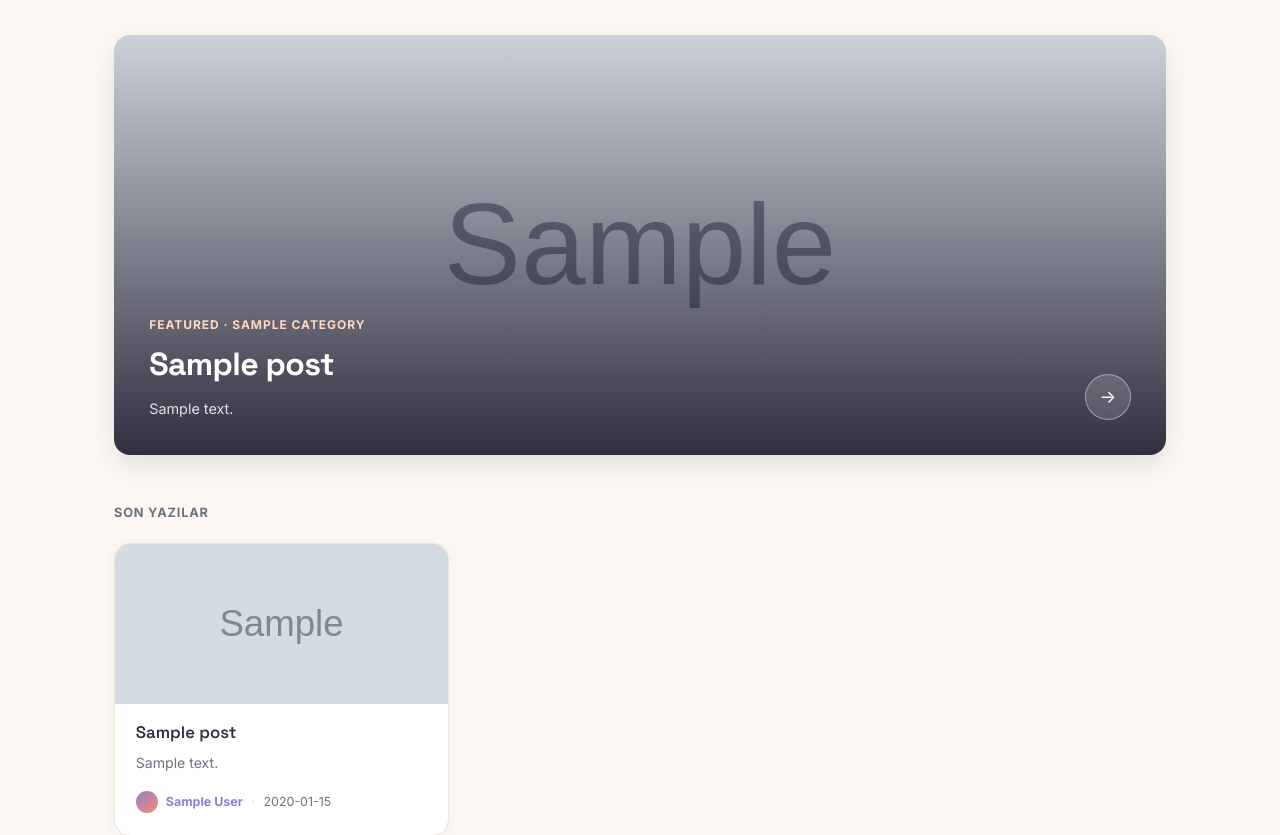
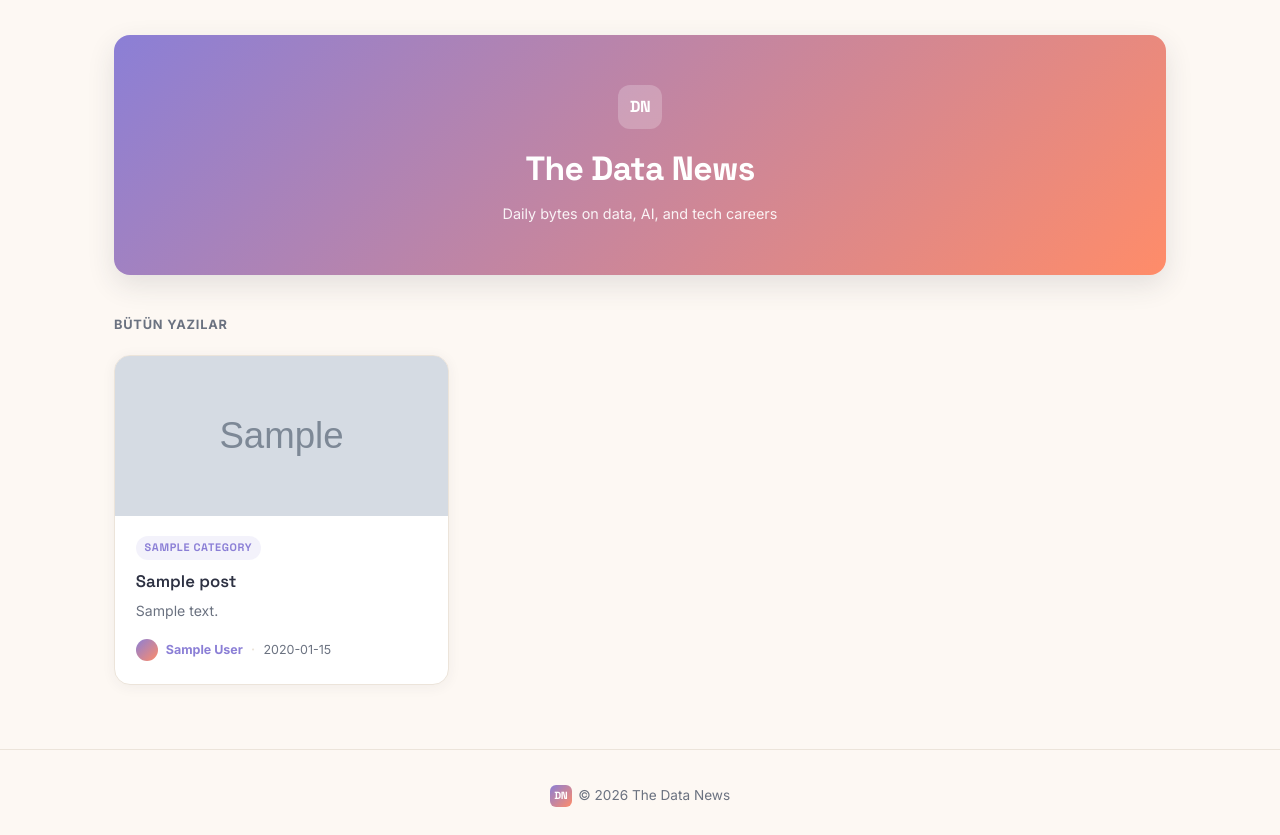
Before and after one commit to AysuHuseynli27/The-Data-Newss, a Flask app: template data-news-blog/templates/index.html in a window 1280 px wide. Shown: the part 73-908 px from the top of the page. After the commit the page ends 880 px from the top, so only its background shows below. Run offline with Flask 3, Linux system fonts and the light colour scheme; the template is opened without the code that fills it: most values are stand-ins (such as "Sample title", 1, 10 or a date in 2020); grey boxes marked "Sample" are stand-in pictures.

Commit message:
Replace rotating featured hero with a fixed cover banner

```diff
--- a/data-news-blog/static/style.css
+++ b/data-news-blog/static/style.css
@@ -50,23 +50,15 @@ main { max-width: 1100px; margin: 0 auto; padding: 2.2rem 1.5rem 4rem; }
 
 .section-label { font-size: 0.8rem; font-weight: 700; text-transform: uppercase; letter-spacing: 0.06em; color: var(--text-muted); margin-bottom: 1.2rem; }
 
-.hero-banner { position: relative; display: block; border-radius: var(--radius); overflow: hidden; height: 320px; margin-bottom: 3rem; box-shadow: var(--shadow-lg); text-decoration: none; }
-.hero-banner img { width: 100%; height: 100%; object-fit: cover; display: block; }
-.hero-banner .placeholder-bg { width: 100%; height: 100%; background: linear-gradient(135deg, var(--accent-1), var(--accent-2)); }
-.hero-banner.cat-career .placeholder-bg { background: linear-gradient(135deg, var(--accent-3), var(--accent-1)); }
-
-.hero-overlay { position: absolute; inset: 0; background: linear-gradient(0deg, rgba(20,16,35,0.85) 0%, rgba(20,16,35,0.4) 55%, rgba(20,16,35,0.05) 100%); display: flex; flex-direction: column; justify-content: flex-end; padding: 1.8rem; }
-.hero-eyebrow { color: #ffd9c4; font-size: 0.75rem; font-weight: 700; text-transform: uppercase; letter-spacing: 0.08em; margin-bottom: 0.6rem; }
-.hero-overlay h1 { color: white; font-size: 1.6rem; font-weight: 700; letter-spacing: -0.02em; line-height: 1.3; max-width: 640px; }
-.hero-overlay p { color: rgba(255,255,255,0.85); font-size: 0.9rem; margin-top: 0.7rem; max-width: 560px; }
-
-.hero-arrow { position: absolute; bottom: 1.8rem; right: 1.8rem; width: 42px; height: 42px; border-radius: 50%; background: rgba(255,255,255,0.15); border: 1px solid rgba(255,255,255,0.4); display: flex; align-items: center; justify-content: center; color: white; font-size: 1.1rem; }
+.cover-banner { position: relative; border-radius: var(--radius); overflow: hidden; height: 200px; margin-bottom: 2.5rem; box-shadow: var(--shadow-lg); background: linear-gradient(135deg, var(--accent-1) 0%, var(--accent-2) 100%); }
+.cover-overlay { position: absolute; inset: 0; display: flex; flex-direction: column; align-items: center; justify-content: center; text-align: center; padding: 1.5rem; }
+.cover-overlay .brand-mark.large { width: 44px; height: 44px; font-size: 1rem; border-radius: 12px; background: rgba(255,255,255,0.22); margin-bottom: 0.8rem; }
+.cover-overlay h1 { color: white; font-size: 1.7rem; font-weight: 800; letter-spacing: -0.02em; }
+.cover-overlay p { color: rgba(255,255,255,0.9); font-size: 0.9rem; margin-top: 0.4rem; }
 
 @media (min-width: 720px) {
-  .hero-banner { height: 420px; }
-  .hero-overlay { padding: 2.2rem; }
-  .hero-overlay h1 { font-size: 2rem; }
-  .hero-arrow { bottom: 2.2rem; right: 2.2rem; width: 46px; height: 46px; }
+  .cover-banner { height: 240px; }
+  .cover-overlay h1 { font-size: 2.1rem; }
 }
 
 .post-list { display: grid; grid-template-columns: 1fr; gap: 1.5rem; }
--- a/data-news-blog/templates/index.html
+++ b/data-news-blog/templates/index.html
@@ -6,10 +6,20 @@
 
   {% set search_q = request.args.get('q', '') %}
 
+  {% if not search_q %}
+    <div class="cover-banner">
+      <div class="cover-overlay">
+        <span class="brand-mark large">DN</span>
+        <h1>The Data News</h1>
+        <p>Daily bytes on data, AI, and tech careers</p>
+      </div>
+    </div>
+  {% endif %}
+
   {% if posts %}
-
-    {% if search_q %}
-      <p class="section-label">"{{ search_q }}" üçün nəticələr</p>
+    <p class="section-label">
+      {% if search_q %}"{{ search_q }}" üçün nəticələr{% else %}Bütün yazılar{% endif %}
+    </p>
     <div class="post-list">
       {% for post in posts %}
         <a href="{{ url_for('post_detail', post_id=post.id) }}" class="post-card cat-{{ post.category }}">
@@ -19,11 +29,14 @@
             <div class="post-img placeholder"></div>
           {% endif %}
           <div class="post-card-body">
+            {% if post.category %}
+              <span class="post-category">{{ post.category }}</span>
+            {% endif %}
             <h2>{{ post.title }}</h2>
             <p class="post-excerpt">{{ post.content[:140] }}{% if post.content|length > 140 %}...{% endif %}</p>
             <div class="post-meta">
               <span class="dot"></span>
-                <span class="cat-label">{{ post.author or post.category }}</span>
+              <span class="cat-label">{{ post.author or "The Data News" }}</span>
               <span class="sep">&middot;</span>
               <span class="post-date">{{ post.created_at[:10] }}</span>
             </div>
@@ -33,53 +46,9 @@
     </div>
 
   {% else %}
-      {% set featured = posts[0] %}
-      {% set rest = posts[1:] %}
-
-      <a href="{{ url_for('post_detail', post_id=featured.id) }}" class="hero-banner cat-{{ featured.category }}">
-        {% if featured.image_url %}
-          <img src="{{ featured.image_url }}" alt="">
-        {% else %}
-          <div class="placeholder-bg"></div>
-        {% endif %}
-        <div class="hero-overlay">
-          <span class="hero-eyebrow">Featured{% if featured.category %} &middot; {{ featured.category }}{% endif %}</span>
-          <h1>{{ featured.title }}</h1>
-          <p>{{ featured.content[:160] }}{% if featured.content|length > 160 %}...{% endif %}</p>
-        </div>
-        <div class="hero-arrow">&rarr;</div>
-      </a>
-
-      {% if rest %}
-        <p class="section-label">Son yazılar</p>
-        <div class="post-list">
-          {% for post in rest %}
-            <a href="{{ url_for('post_detail', post_id=post.id) }}" class="post-card cat-{{ post.category }}">
-              {% if post.image_url %}
-                <img src="{{ post.image_url }}" alt="" class="post-img">
-              {% else %}
-                <div class="post-img placeholder"></div>
-              {% endif %}
-              <div class="post-card-body">
-                <h2>{{ post.title }}</h2>
-                <p class="post-excerpt">{{ post.content[:140] }}{% if post.content|length > 140 %}...{% endif %}</p>
-                <div class="post-meta">
-                  <span class="dot"></span>
-                  <span class="cat-label">{{ post.author or post.category }}</span>
-                  <span class="sep">&middot;</span>
-                  <span class="post-date">{{ post.created_at[:10] }}</span>
-                </div>
-              </div>
-            </a>
-          {% endfor %}
-        </div>
-      {% endif %}
-    {% endif %}
-
-  {% else %}
     <div class="empty-state">
       {% if search_q %}
-        <p>"{{ search_q }}" Nothing was found.</p>
+        <p>"{{ search_q }}" not found.</p>
       {% else %}
         <p>No posts yet. The first one is coming soon 🌱</p>
       {% endif %}
```
Lines whose indentation alone changed are shown as unchanged.
